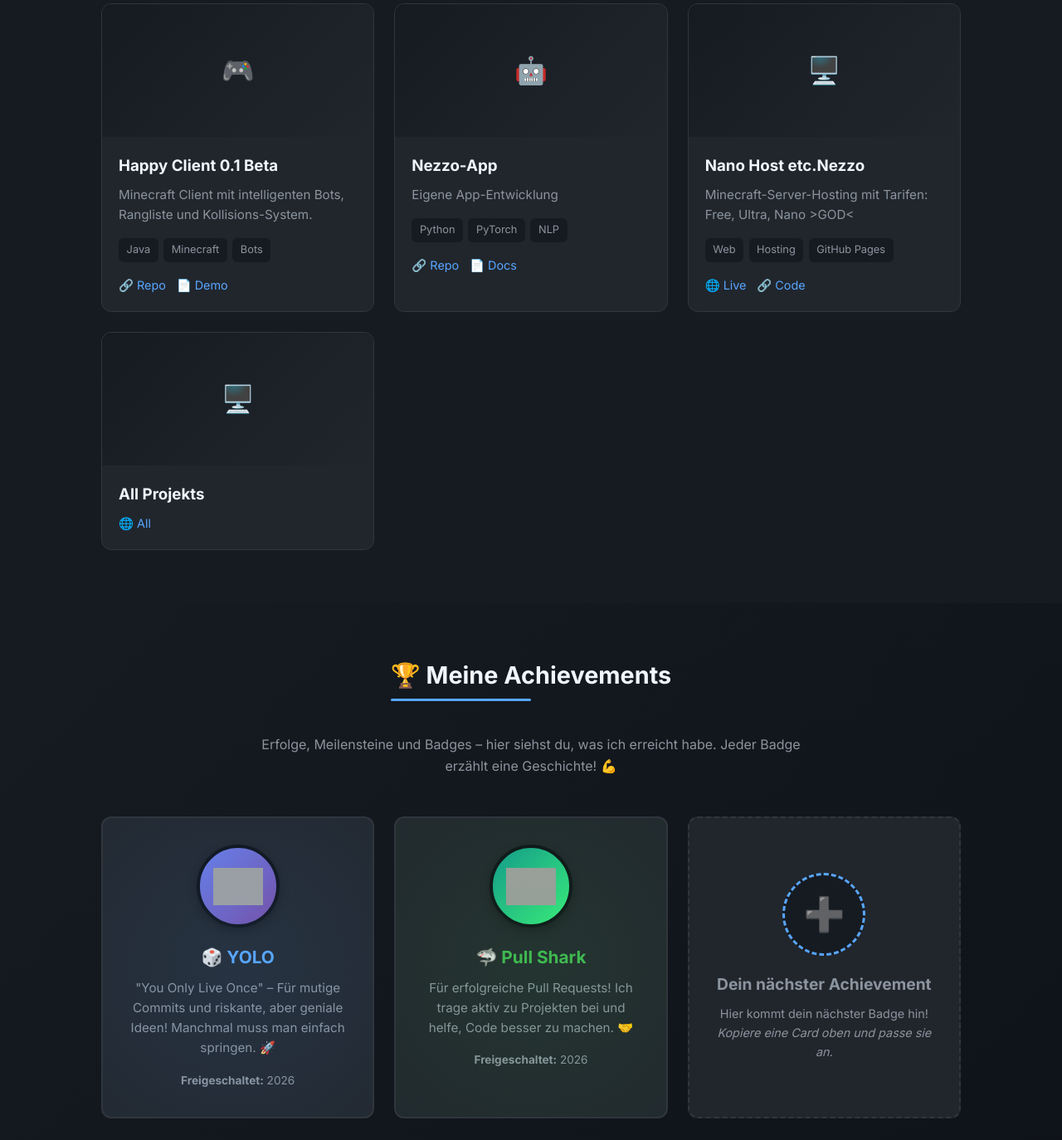
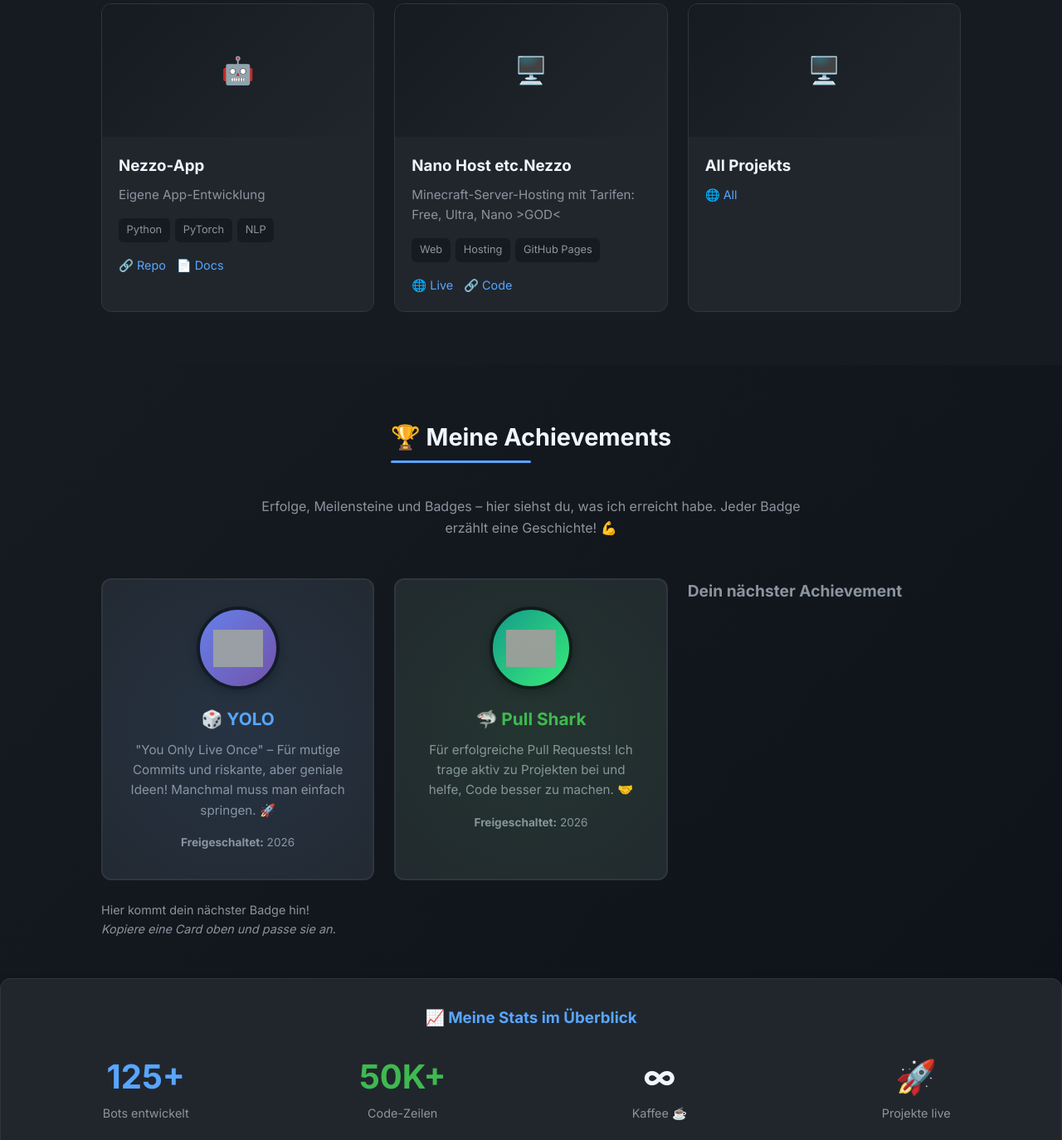
Before and after one commit to LobiGmbH/LobiGmbH.github.io, a plain HTML site: page index.html in a window 1280 px wide. Shown: the part 1270-2644 px from the top of the page at 83% size. Drawn offline with Linux system fonts and the light colour scheme; grey boxes are pictures that could not be loaded.

Commit message:
Update Achiements

```diff
--- a/index.html
+++ b/index.html
@@ -334,23 +334,6 @@
       <h2 class="section-title">Meine Projekte</h2>
       <div class="projects-grid">
 
-        <!-- Projekt 1 -->
-        <div class="project-card animate">
-          <div class="project-img">🎮</div>
-          <div class="project-content">
-            <h3>Happy Client 0.1 Beta</h3>
-            <p>Minecraft Client mit intelligenten Bots, Rangliste und Kollisions-System.</p>
-            <div class="project-tags">
-              <span class="tag">Java</span>
-              <span class="tag">Minecraft</span>
-              <span class="tag">Bots</span>
-            </div>
-            <div class="project-links">
-              <a href="https://github.com/LobiGmbh/happy-client" target="_blank">🔗 Repo</a>
-              <a href="#">📄 Demo</a>
-            </div>
-          </div>
-        </div>
 
         <!-- Projekt 2 -->
         <div class="project-card animate">
@@ -501,26 +484,6 @@
         </div>
       </div>
 
-      <!-- Achievement Card 3: PLATZHALTER – zum Ausfüllen -->
-      <div class="achievement-card animate" style="
-        background: var(--bg-card);
-        border: 2px dashed var(--border);
-        border-radius: var(--radius);
-        padding: 2rem;
-        text-align: center;
-        transition: var(--transition);
-        display: flex; flex-direction: column; align-items: center; justify-content: center;
-        min-height: 280px;
-      ">
-        <div style="
-          width: 100px; height: 100px; margin: 0 auto 1.2rem;
-          background: var(--bg-secondary); border-radius: 50%;
-          display: flex; align-items: center; justify-content: center;
-          border: 3px dashed var(--accent); color: var(--accent);
-          font-size: 2.5rem;
-        ">
-          ➕
-        </div>
 
         <h3 style="color: var(--text-secondary); margin-bottom: 0.5rem; font-size: 1.2rem;">Dein nächster Achievement</h3>
         <p style="color: var(--text-secondary); font-size: 0.9rem;">
@@ -620,11 +583,11 @@
           <svg width="20" height="20" viewBox="0 0 24 24" fill="currentColor"><path d="M12 0c-6.626 0-12 5.373-12 12 0 5.302 3.438 9.8 8.207 11.387.599.111.793-.261.793-.577v-2.234c-3.338.726-4.033-1.416-4.033-1.416-.546-1.387-1.333-1.756-1.333-1.756-1.089-.745.083-.729.083-.729 1.205.084 1.839 1.237 1.839 1.237 1.07 1.834 2.807 1.304 3.492.997.107-.775.418-1.305.762-1.604-2.665-.305-5.467-1.334-5.467-5.931 0-1.311.469-2.381 1.236-3.221-.124-.303-.535-1.524.117-3.176 0 0 1.008-.322 3.301 1.23.957-.266 1.983-.399 3.003-.404 1.02.005 2.047.138 3.006.404 2.291-1.552 3.297-1.23 3.297-1.23.653 1.653.242 2.874.118 3.176.77.84 1.235 1.911 1.235 3.221 0 4.609-2.807 5.624-5.479 5.921.43.372.823 1.102.823 2.222v3.293c0 .319.192.694.801.576 4.765-1.589 8.199-6.086 8.199-11.386 0-6.627-5.373-12-12-12z"/></svg>
           GitHub
         </a>
-        <a href="mailto:deine-email@beispiel.de" class="contact-link">
+        <a href="mailto:leanobreitling@gmail.com" class="contact-link">
           <svg width="20" height="20" viewBox="0 0 24 24" fill="none" stroke="currentColor" stroke-width="2"><path d="M4 4h16c1.1 0 2 .9 2 2v12c0 1.1-.9 2-2 2H4c-1.1 0-2-.9-2-2V6c0-1.1.9-2 2-2z"/><polyline points="22,6 12,13 2,6"/></svg>
           E-Mail
         </a>
-        <a href="#" class="contact-link">
+        <a href="#" class="https://discord.gg/YQJ3dVeuWh">
           <svg width="20" height="20" viewBox="0 0 24 24" fill="currentColor"><path d="M20.317 4.37a19.791 19.791 0 0 0-4.885-1.515.074.074 0 0 0-.079.037c-.21.375-.444.864-.608 1.25a18.27 18.27 0 0 0-5.487 0 12.64 12.64 0 0 0-.617-1.25.077.077 0 0 0-.079-.037A19.736 19.736 0 0 0 3.677 4.37a.07.07 0 0 0-.032.027C.533 9.046-.32 13.58.099 18.057a.082.082 0 0 0 .031.057 19.9 19.9 0 0 0 5.993 3.03.078.078 0 0 0 .084-.028 14.09 14.09 0 0 0 1.226-1.994.076.076 0 0 0-.041-.106 13.107 13.107 0 0 1-1.872-.892.077.077 0 0 1-.008-.128 10.2 10.2 0 0 0 .372-.292.074.074 0 0 1 .077-.01c3.928 1.793 8.18 1.793 12.062 0a.074.074 0 0 1 .078.01c.12.098.246.198.373.292a.077.077 0 0 1-.006.127 12.299 12.299 0 0 1-1.873.892.077.077 0 0 0-.041.107c.36.698.772 1.362 1.225 1.993a.076.076 0 0 0 .084.028 19.839 19.839 0 0 0 6.002-3.03.077.077 0 0 0 .032-.054c.5-5.177-.838-9.674-3.549-13.66a.061.061 0 0 0-.031-.03zM8.02 15.33c-1.183 0-2.157-1.085-2.157-2.419 0-1.333.956-2.419 2.157-2.419 1.21 0 2.176 1.096 2.157 2.42 0 1.333-.956 2.418-2.157 2.418zm7.975 0c-1.183 0-2.157-1.085-2.157-2.419 0-1.333.955-2.419 2.157-2.419 1.21 0 2.176 1.096 2.157 2.42 0 1.333-.946 2.418-2.157 2.418z"/></svg>
           Discord
         </a>
```
